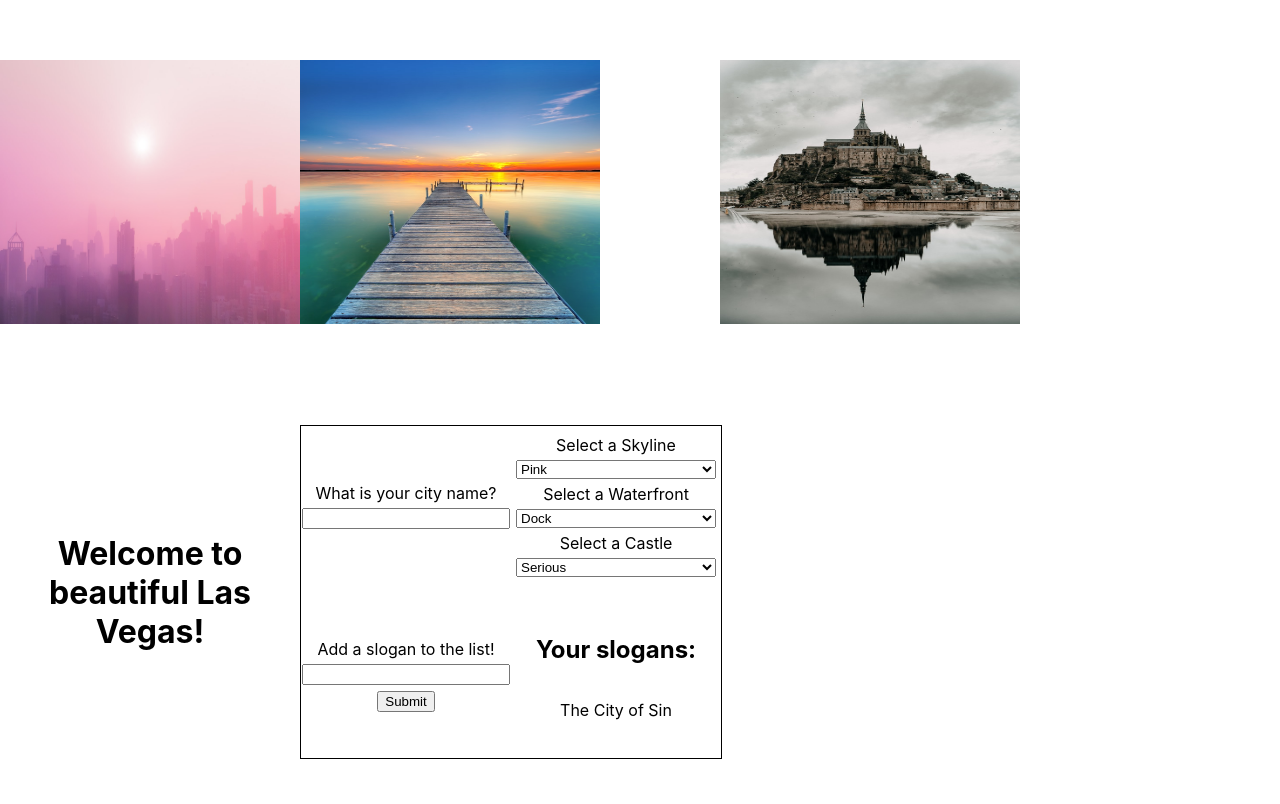
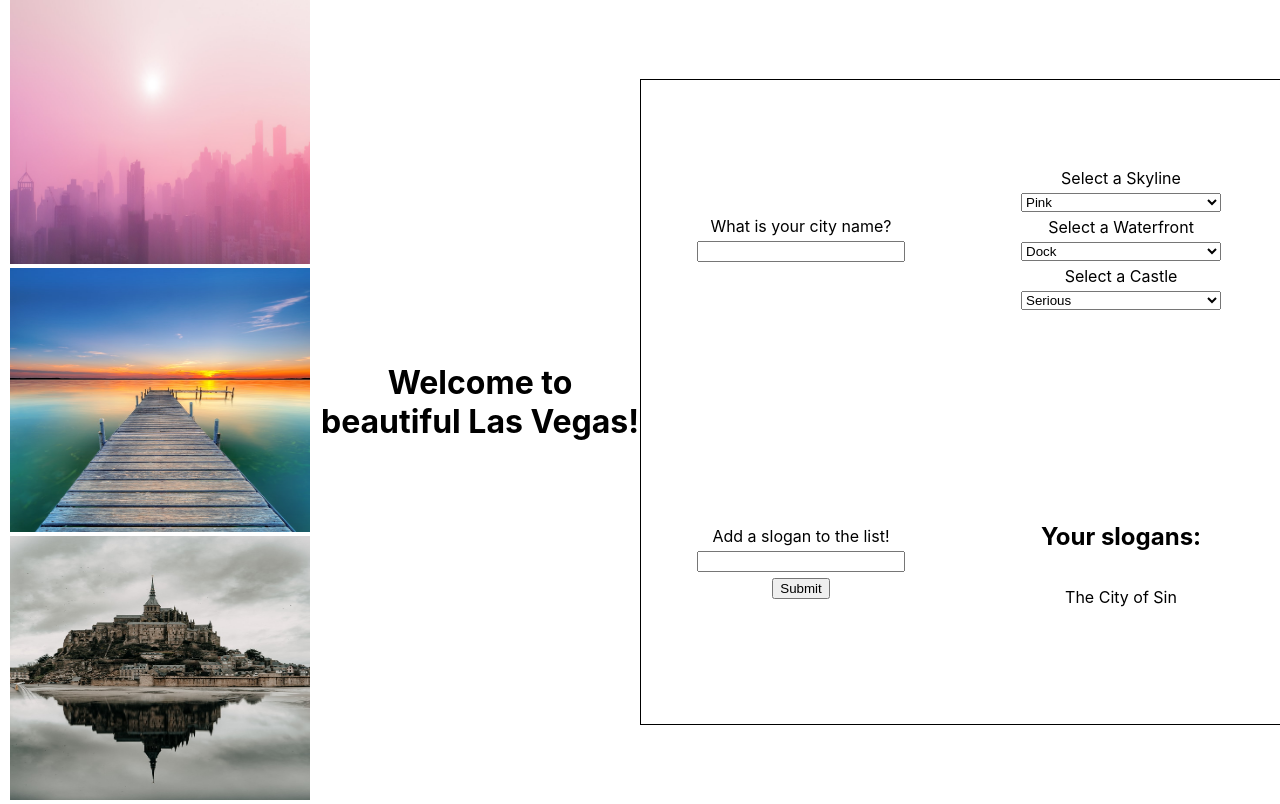
Before and after one commit to CadillacJack42/react-city-builder-half-baked, a React (Create React App) app: page / in a window 1280 px wide. Built offline with nearby package versions, Linux system fonts and the light colour scheme.

Commit message:
feat: images render through City component

```diff
--- a/src/App.css
+++ b/src/App.css
@@ -9,7 +9,7 @@ body, html, #root, .App {
     align-items: center;
 }
 
-.city {
+.city img {
     width: 300px;
     height: 33vh;
 }
--- a/src/App.js
+++ b/src/App.js
@@ -22,9 +22,11 @@ function App() {
   return (
     <div className="App">
       {/* here, the City component takes in skylineId, waterfrontId, castleId as props. It'll use those ids to render pictures correctly. */}
-      <img className='city' src={`skyline-${skylineId}.jpeg`}></img>
-      <img className='city' src={`waterfront-${waterfrontId}.jpeg`}></img>
-      <img className='city' src={`castle-${castleId}.jpeg`}></img>
+      <City
+        skylineId={skylineId}
+        waterfrontId={waterfrontId}
+        castleId={castleId}
+      />
       <h1>
         {/* dynamically update the city name here using state */}
         {`Welcome to beautiful ${cityName}!`}
--- a/src/City.js
+++ b/src/City.js
@@ -1,10 +1,13 @@
 import React from 'react';
 
-export default function City(props) {
+export default function City({ skylineId, waterfrontId, castleId }) {
   return (
     <div className="city">
       {/* this component should take 3 props: waterfrontId, skylineId, and castlId */}
       {/* use these 3 ids in img tags load approriate images that live in the public directory */}
+      <img className='city' src={`skyline-${skylineId}.jpeg`}></img>
+      <img className='city' src={`waterfront-${waterfrontId}.jpeg`}></img>
+      <img className='city' src={`castle-${castleId}.jpeg`}></img>
     </div>
   );
 }
```
Also changed, not shown: 1 other file (tests, documents, lock files or other folders).
